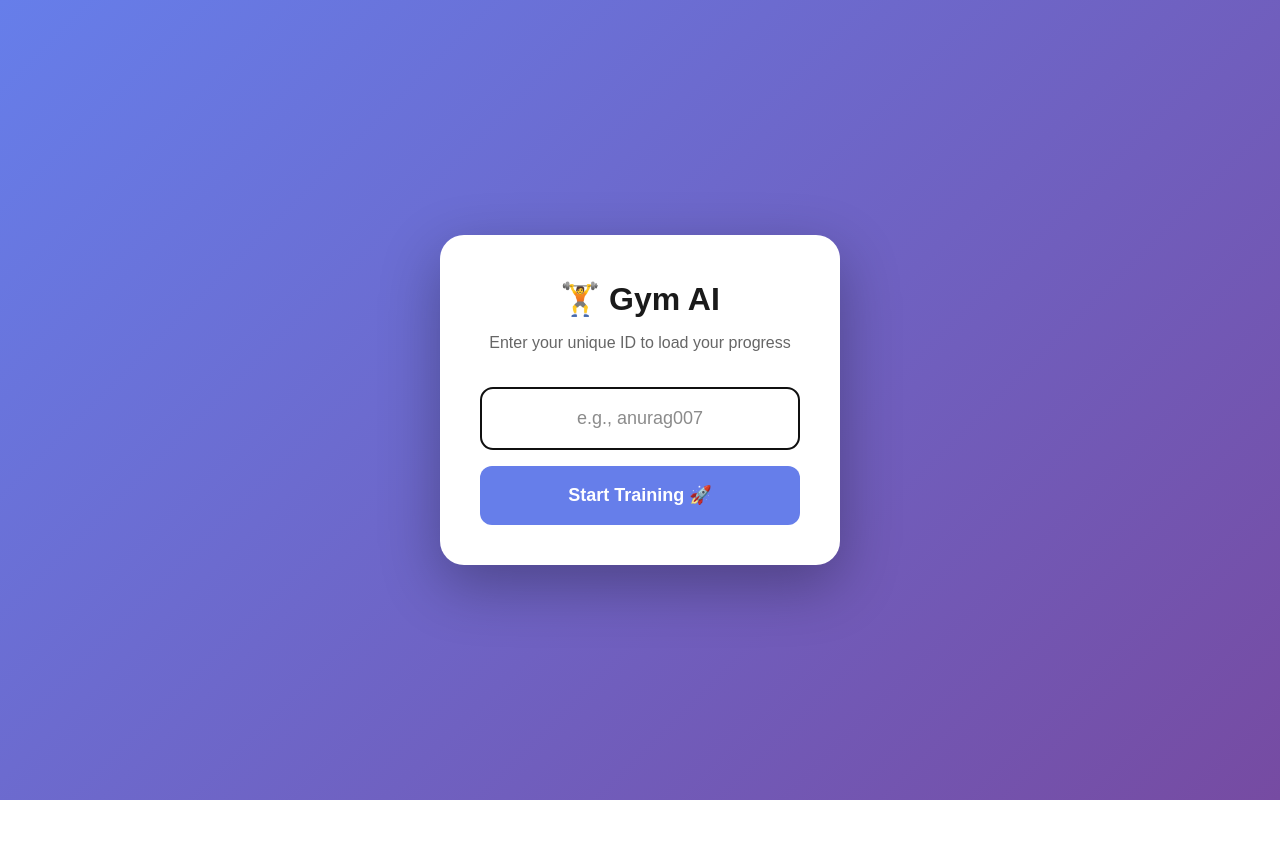
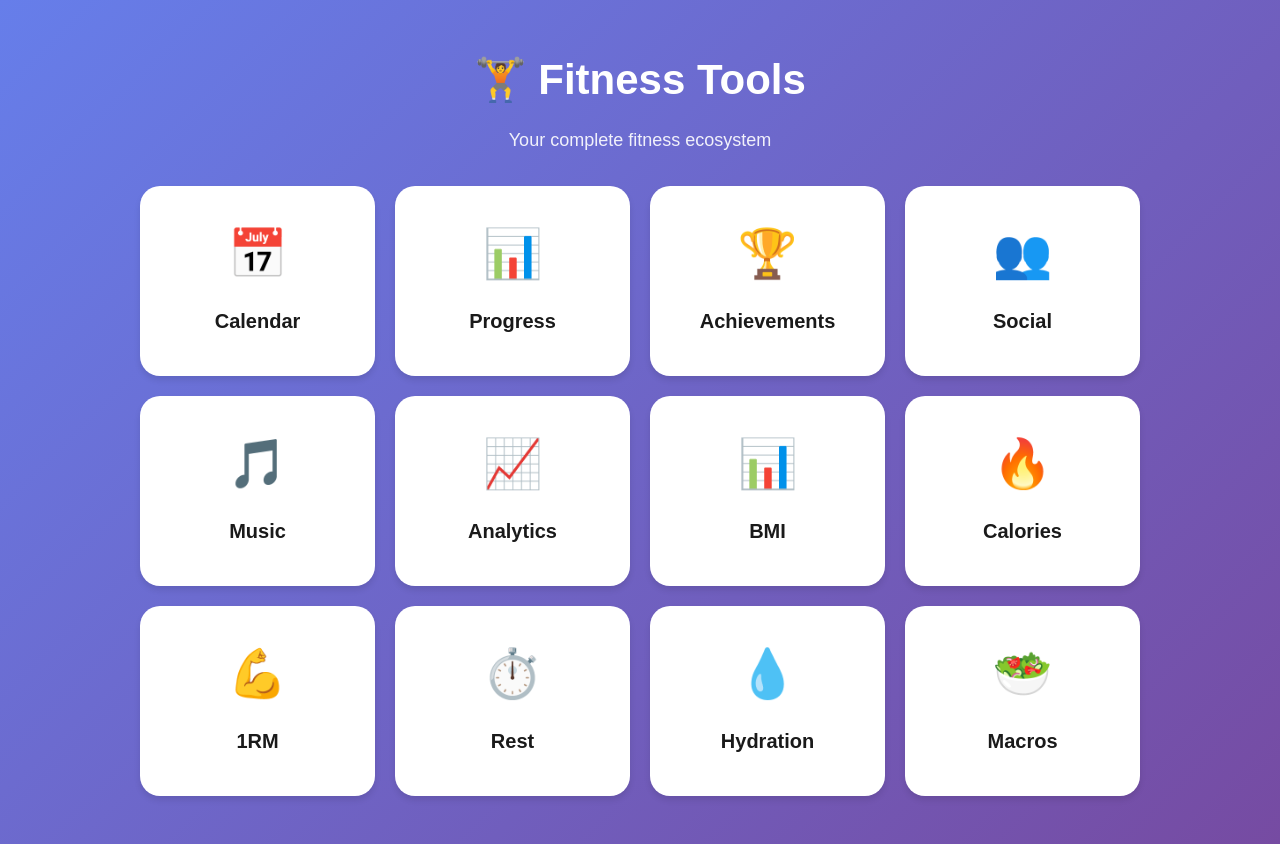
Before and after one commit to AnuragMaurya06/gym-ai-app, a Next.js app: page /tools in a window 1280 px wide. Before the commit the page ends 800 px from the top, so only its background shows below. Built offline with nearby package versions, Linux system fonts and the light colour scheme.

Commit message:
Fixed tools page: Minimal version with no external dependencies

```diff
--- a/src/app/tools/page.tsx
+++ b/src/app/tools/page.tsx
@@ -1,91 +1,89 @@
 'use client';
 
 import { useState, useEffect } from 'react';
-import OnboardingForm from '@/components/OnboardingForm';
 
-export default function Home() {
-  const [userId, setUserId] = useState<string | null>(null);
-  const [inputId, setInputId] = useState('');
-  const [isLoading, setIsLoading] = useState(true);
+export default function ToolsPage() {
+  const [activeTool, setActiveTool] = useState<string | null>(null);
+  const [notification, setNotification] = useState<string | null>(null);
+  const [uid, setUid] = useState<string>('guest');
 
-  // Check for existing login on startup
   useEffect(() => {
     const savedId = localStorage.getItem('gym-ai-user-id');
-    if (savedId) {
-      setUserId(savedId);
-    }
-    setIsLoading(false);
+    setUid(savedId || 'guest');
   }, []);
 
-  const handleLogin = () => {
-    if (!inputId.trim()) {
-      alert('Please enter a username');
-      return;
-    }
-    const cleanId = inputId.trim().toLowerCase();
-    setUserId(cleanId);
-    localStorage.setItem('gym-ai-user-id', cleanId);
+  const showNotification = (msg: string) => {
+    setNotification(msg);
+    setTimeout(() => setNotification(null), 3000);
   };
 
-  const handleLogout = () => {
-    localStorage.removeItem('gym-ai-user-id');
-    setUserId(null);
-    setInputId('');
+  // Simple placeholder for all tools
+  const renderTool = () => {
+    if (!activeTool) return null;
+    return (
+      <div style={{background:'white',borderRadius:'24px',padding:'32px',boxShadow:'0 10px 40px rgba(0,0,0,0.2)', textAlign:'center'}}>
+        <button
+          onClick={()=>setActiveTool(null)}
+          style={{padding:'12px 24px',background:'#667eea',color:'white',border:'none',borderRadius:'8px',fontWeight:'bold',cursor:'pointer',marginBottom:'24px'}}
+        >
+          ← Back to Tools
+        </button>
+        <h2 style={{fontSize:'28px',fontWeight:'bold',color:'#111827',marginBottom:'16px'}}>{activeTool}</h2>
+        <p style={{color:'#6b7280',fontSize:'18px'}}>Tool coming soon! This is a placeholder.</p>
+      </div>
+    );
   };
 
-  // Loading State
-  if (isLoading) {
-    return (
-      <div style={{ minHeight: '100vh', background: '#111', display: 'flex', alignItems: 'center', justifyContent: 'center', color: 'white' }}>
-        <div style={{ fontSize: '24px' }}>Loading...</div>
+  return (
+    <div style={{minHeight:'100vh',background:'linear-gradient(135deg,#667eea 0%,#764ba2 100%)',padding:'48px 16px'}}>
+      {notification && (
+        <div style={{position:'fixed',top:'20px',left:'50%',transform:'translateX(-50%)',background:'#10b981',color:'white',padding:'16px 32px',borderRadius:'12px',fontWeight:'bold',zIndex:1000}}>
+          {notification}
+        </div>
+      )}
+      <div style={{maxWidth:'1000px',margin:'0 auto'}}>
+        <div style={{textAlign:'center',marginBottom:'32px'}}>
+          <h1 style={{fontSize:'42px',fontWeight:'bold',color:'white',marginBottom:'16px'}}>🏋️ Fitness Tools</h1>
+          <p style={{color:'rgba(255,255,255,0.9)',fontSize:'18px'}}>Your complete fitness ecosystem</p>
+        </div>
+
+        {!activeTool ? (
+          <div style={{display:'grid',gridTemplateColumns:'repeat(auto-fit,minmax(200px,1fr))',gap:'20px'}}>
+            {[
+              ['calendar','📅','Calendar'],
+              ['progress','📊','Progress'],
+              ['achievements','🏆','Achievements'],
+              ['social','👥','Social'],
+              ['music','🎵','Music'],
+              ['analytics','📈','Analytics'],
+              ['bmi','📊','BMI'],
+              ['calories','🔥','Calories'],
+              ['onerm','💪','1RM'],
+              ['rest','⏱️','Rest'],
+              ['hydration','💧','Hydration'],
+              ['macros','🥗','Macros']
+            ].map(([id,icon,title]) => (
+              <div
+                key={id}
+                onClick={()=>setActiveTool(id as string)}
+                style={{
+                  padding:'32px',
+                  background:'white',
+                  borderRadius:'20px',
+                  cursor:'pointer',
+                  transition:'transform 0.2s',
+                  boxShadow:'0 4px 6px rgba(0,0,0,0.1)'
+                }}
+                onMouseEnter={e=>(e.currentTarget.style.transform='translateY(-4px)')}
+                onMouseLeave={e=>(e.currentTarget.style.transform='translateY(0)')}
+              >
+                <div style={{fontSize:'48px',marginBottom:'16px',textAlign:'center'}}>{icon}</div>
+                <h3 style={{fontSize:'20px',fontWeight:'bold',marginBottom:'8px',color:'#1a1a1a',textAlign:'center'}}>{title}</h3>
+              </div>
+            ))}
+          </div>
+        ) : renderTool()}
       </div>
-    );
-  }
-
-  // Login Screen (If no userId)
-  if (!userId) {
-    return (
-      <div style={{ minHeight: '100vh', background: 'linear-gradient(135deg, #667eea 0%, #764ba2 100%)', display: 'flex', alignItems: 'center', justifyContent: 'center', padding: '20px' }}>
-        <div style={{ background: 'white', padding: '40px', borderRadius: '24px', width: '100%', maxWidth: '400px', textAlign: 'center', boxShadow: '0 20px 60px rgba(0,0,0,0.3)' }}>
-          <h1 style={{ fontSize: '32px', fontWeight: 'bold', marginBottom: '8px', color: '#1a1a1a' }}>🏋️ Gym AI</h1>
-          <p style={{ color: '#666', marginBottom: '32px' }}>Enter your unique ID to load your progress</p>
-
-          <input
-            type="text"
-            value={inputId}
-            onChange={(e) => setInputId(e.target.value)}
-            placeholder="e.g., anurag007"
-            style={{ width: '100%', padding: '16px', borderRadius: '12px', border: '2px solid #e5e7eb', fontSize: '18px', marginBottom: '16px', textAlign: 'center', boxSizing: 'border-box' }}
-            onKeyDown={(e) => e.key === 'Enter' && handleLogin()}
-            autoFocus
-          />
-
-          <button
-            onClick={handleLogin}
-            style={{ width: '100%', padding: '16px', background: '#667eea', color: 'white', border: 'none', borderRadius: '12px', fontSize: '18px', fontWeight: 'bold', cursor: 'pointer' }}
-          >
-            Start Training 🚀
-          </button>
-        </div>
-      </div>
-    );
-  }
-
-  // Main App (Pass userId to OnboardingForm)
-  return (
-    <div style={{ position: 'relative', minHeight: '100vh' }}>
-      {/* Logout Button */}
-      <div style={{ position: 'absolute', top: '20px', right: '20px', zIndex: 100 }}>
-        <button
-          onClick={handleLogout}
-          style={{ background: 'rgba(0,0,0,0.7)', color: 'white', border: 'none', padding: '10px 20px', borderRadius: '20px', cursor: 'pointer', fontSize: '14px', fontWeight: 'bold' }}
-        >
-          🚪 Logout ({userId})
-        </button>
-      </div>
-
-      {/* This fixes the error: passing userId={userId} */}
-      <OnboardingForm userId={userId} />
     </div>
   );
 }
```
